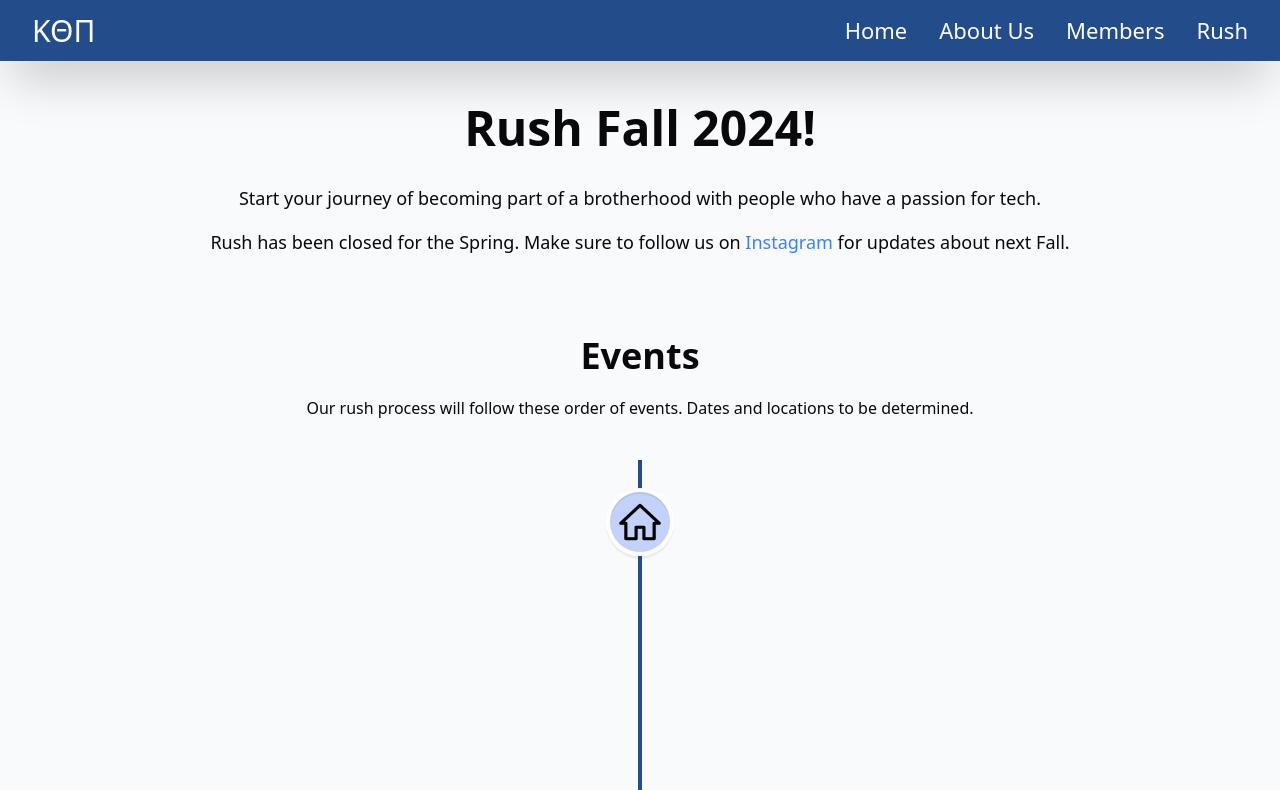
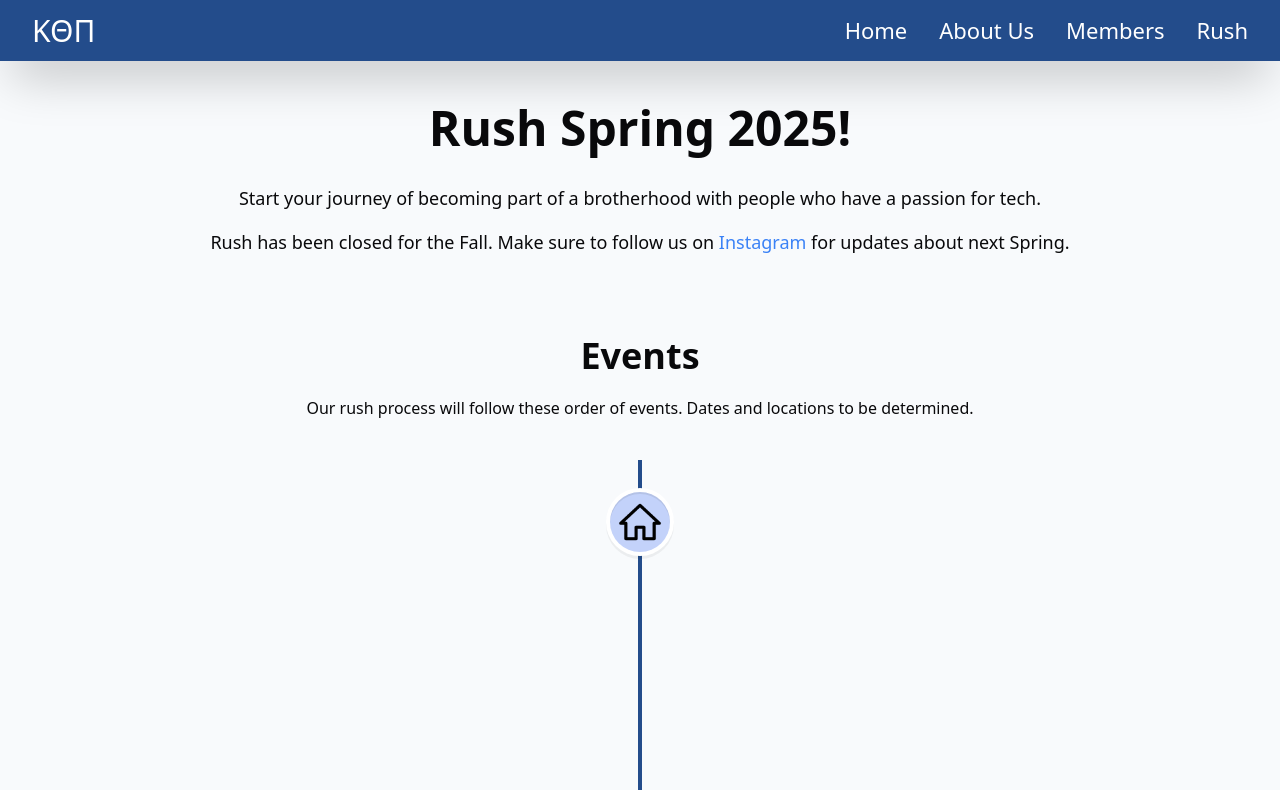
Before and after one commit to jareddj34/ktpmiami, a Next.js app: page /rush in a window 1280 px wide. Shown: the top 790 px of the page. Built offline with nearby package versions, Linux system fonts and the light colour scheme.

Commit message:
Change rush dates

```diff
--- a/src/app/rush/page.tsx
+++ b/src/app/rush/page.tsx
@@ -6,7 +6,7 @@ export default function Rush() {
     return (
         <>
             <h1 className="flex justify-center text-center text-5xl mt-4 font-bold">
-                Rush Fall 2024!
+                Rush Spring 2025!
             </h1>
 
             <p className="flex justify-center text-center text-lg mt-8">
@@ -14,7 +14,7 @@ export default function Rush() {
                 who have a passion for tech.
             </p>
             <p className="text-lg text-center mt-4">
-                Rush has been closed for the Spring. Make sure to follow us on{" "}
+                Rush has been closed for the Fall. Make sure to follow us on{" "}
                 <a
                     className="text-blue-500"
                     href="https://www.instagram.com/ktp.umiami/"
@@ -23,7 +23,7 @@ export default function Rush() {
                 >
                     Instagram
                 </a>{" "}
-                for updates about next Fall.
+                for updates about next Spring.
             </p>
 
             <h1 className="flex justify-center text-4xl mt-20 mb-5 font-bold">
```
